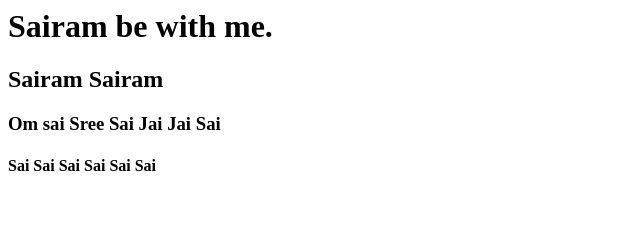
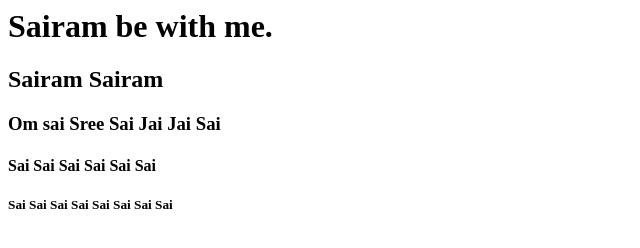
Before and after one commit to VinodiniT/firstgitrepo, a plain HTML site: page index.html in a window 1280 px wide. Shown: the whole page, without its empty margins (0-640 px from the left). Drawn offline with Linux system fonts and the light colour scheme.

Commit message:
Update index.html

```diff
--- a/index.html
+++ b/index.html
@@ -5,6 +5,7 @@
 		<h2>Sairam Sairam</h2>
 		<h3>Om sai Sree Sai Jai Jai Sai</h3>
 		<h4>Sai Sai Sai Sai Sai Sai</h4>
+		<h5>Sai Sai Sai Sai Sai Sai Sai Sai</h5>
 	</body>
 
 </html>
```
